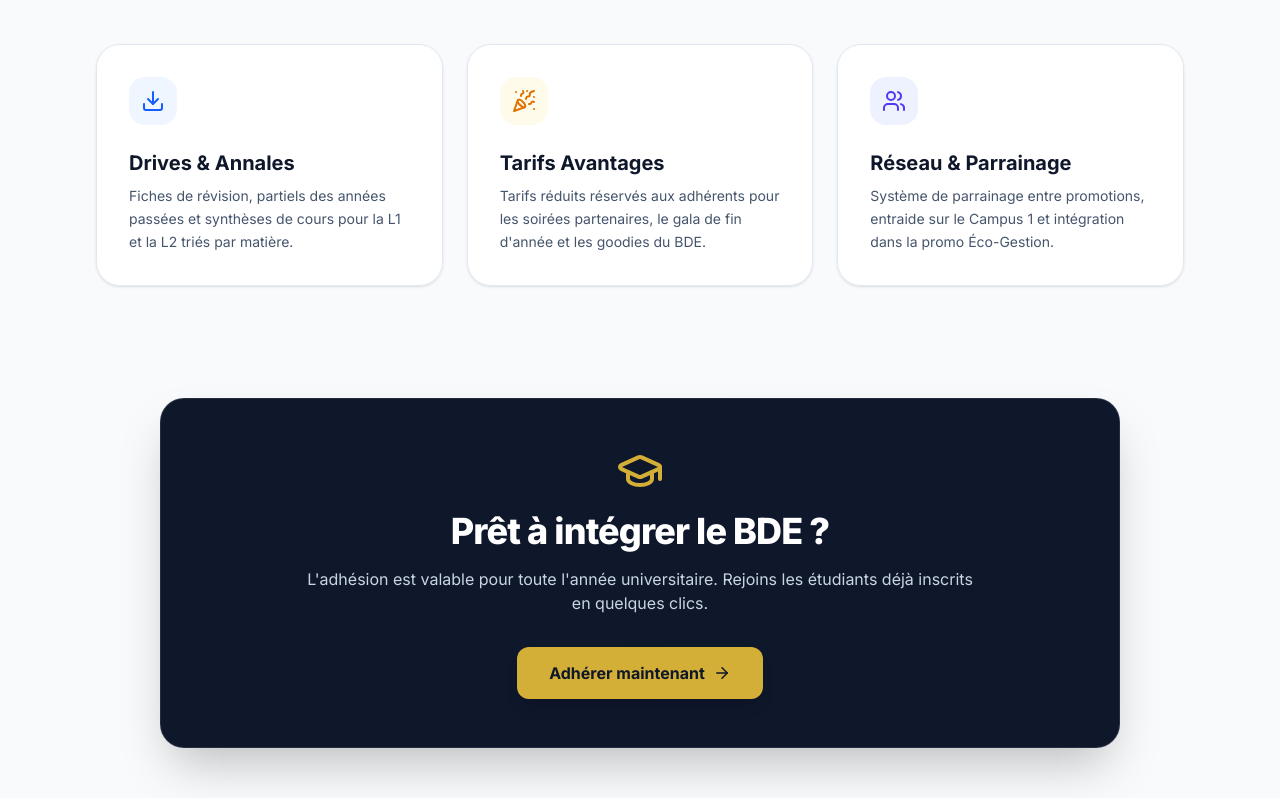
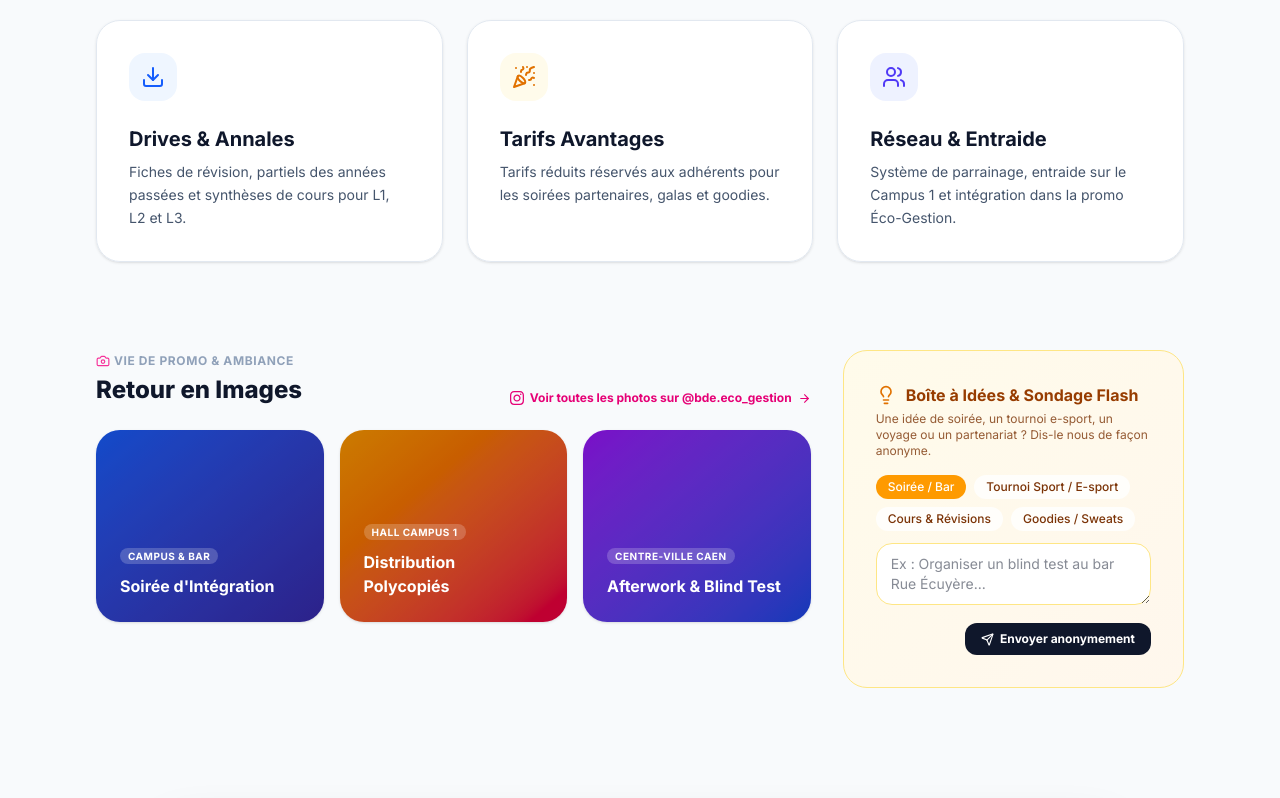
Before and after one commit to H4ga-24/site-bde-caen, a Next.js app: page / in a window 1280 px wide. Shown: the part 700-1498 px from the top of the page. Built offline with nearby package versions, Linux system fonts and the light colour scheme; no server answers.

Commit message:
fix: photogallery icon, complete homepage sections and navbar

```diff
--- a/src/app/page.tsx
+++ b/src/app/page.tsx
@@ -7,8 +7,11 @@
   ArrowRight,
   GraduationCap,
   Download,
-  Users
+  Users,
+  Calculator
 } from "lucide-react";
+import PhotoGallery from "@/components/PhotoGallery";
+import FeedbackBox from "@/components/FeedbackBox";
 
 const HELLOASSO_LINK =
   "https://www.helloasso.com/associations/bde-licence-economie-gestion-caen/adhesions/passeport-eco-gestion-2026-2027-adhesion-et-avantages-bde";
@@ -24,14 +27,12 @@
 
       {/* Hero Section */}
       <section className="max-w-6xl mx-auto px-4 sm:px-6 lg:px-8 pt-16 pb-20 text-center">
-        {/* Badge Pilule */}
         <div className="inline-flex items-center gap-2 px-4 py-1.5 rounded-full bg-white/80 border border-slate-200 text-slate-800 shadow-sm backdrop-blur-md text-xs sm:text-sm font-semibold mb-8">
           <Sparkles size={16} className="text-amber-500" />
           <span>Année universitaire 2026 - 2027</span>
           <span className="w-1.5 h-1.5 rounded-full bg-emerald-500 animate-pulse" />
         </div>
 
-        {/* Titre Impactant */}
         <h1 className="text-4xl sm:text-6xl lg:text-7xl font-black text-slate-900 tracking-tight leading-[1.1] mb-6">
           Réussis ton année. <br />
           <span className="bg-gradient-to-r from-blue-700 via-indigo-600 to-amber-500 bg-clip-text text-transparent">
@@ -40,31 +41,28 @@
         </h1>
 
         <p className="max-w-2xl mx-auto text-base sm:text-lg text-slate-600 leading-relaxed mb-10">
-          Rejoins le BDE Éco-Gestion de l'Université de Caen. Débloque tous les cours et annales L1/L2, accède aux réductions soirées et participe aux événements du campus.
+          Rejoins le BDE Éco-Gestion de l'Université de Caen. Débloque tous les cours et annales, accède aux réductions soirées et participe aux événements du campus.
         </p>
 
-        {/* Call to Action Principal */}
         <div className="flex flex-col sm:flex-row items-center justify-center gap-4">
           <a
             href={HELLOASSO_LINK}
             target="_blank"
             rel="noopener noreferrer"
-            className="w-full sm:w-auto inline-flex items-center justify-center gap-3 bg-gradient-to-r from-amber-500 to-amber-600 hover:from-amber-600 hover:to-amber-700 text-slate-950 font-extrabold px-8 py-4 rounded-2xl text-base shadow-xl shadow-amber-500/20 hover:shadow-amber-500/35 transition-all transform hover:-translate-y-0.5 active:translate-y-0"
+            className="w-full sm:w-auto inline-flex items-center justify-center gap-3 bg-gradient-to-r from-amber-500 to-amber-600 hover:from-amber-600 hover:to-amber-700 text-slate-950 font-extrabold px-8 py-4 rounded-2xl text-base shadow-xl shadow-amber-500/20 hover:shadow-amber-500/35 transition-all transform hover:-translate-y-0.5"
           >
             <span>Prendre mon adhésion (3,50 €)</span>
             <ArrowRight size={18} />
           </a>
-
           <Link
-            href="/cours"
+            href="/simulateur"
             className="w-full sm:w-auto inline-flex items-center justify-center gap-2 bg-white/80 hover:bg-white text-slate-700 border border-slate-200 font-semibold px-6 py-4 rounded-2xl text-base transition shadow-sm hover:border-slate-300"
           >
-            <BookOpen size={18} className="text-blue-600" />
-            <span>Explorer les cours</span>
+            <Calculator size={18} className="text-blue-600" />
+            <span>Simulateur de Moyenne</span>
           </Link>
         </div>
 
-        {/* Reassurance text */}
         <div className="mt-6 flex items-center justify-center gap-4 text-xs text-slate-500 font-medium">
           <span className="flex items-center gap-1">
             <ShieldCheck size={14} className="text-emerald-600" /> Paiement sécurisé HelloAsso
@@ -74,40 +72,47 @@
         </div>
       </section>
 
-      {/* Grille des 3 Piliers (Cartes Modernes) */}
-      <section className="max-w-6xl mx-auto px-4 sm:px-6 lg:px-8 py-12">
+      {/* Grille des 3 Piliers */}
+      <section className="max-w-6xl mx-auto px-4 sm:px-6 lg:px-8 py-6">
         <div className="grid grid-cols-1 md:grid-cols-3 gap-6">
-          {/* Carte 1 */}
           <div className="bg-white/90 backdrop-blur-sm border border-slate-200 rounded-3xl p-8 shadow-sm hover:shadow-md transition-all hover:border-blue-200 group">
             <div className="w-12 h-12 rounded-2xl bg-blue-50 text-blue-600 flex items-center justify-center mb-6 group-hover:scale-110 transition-transform">
               <Download size={24} />
             </div>
             <h3 className="text-xl font-bold text-slate-900 mb-2">Drives & Annales</h3>
             <p className="text-sm text-slate-600 leading-relaxed">
-              Fiches de révision, partiels des années passées et synthèses de cours pour la L1 et la L2 triés par matière.
+              Fiches de révision, partiels des années passées et synthèses de cours pour L1, L2 et L3.
             </p>
           </div>
-
-          {/* Carte 2 */}
           <div className="bg-white/90 backdrop-blur-sm border border-slate-200 rounded-3xl p-8 shadow-sm hover:shadow-md transition-all hover:border-amber-200 group">
             <div className="w-12 h-12 rounded-2xl bg-amber-50 text-amber-600 flex items-center justify-center mb-6 group-hover:scale-110 transition-transform">
               <PartyPopper size={24} />
             </div>
             <h3 className="text-xl font-bold text-slate-900 mb-2">Tarifs Avantages</h3>
             <p className="text-sm text-slate-600 leading-relaxed">
-              Tarifs réduits réservés aux adhérents pour les soirées partenaires, le gala de fin d'année et les goodies du BDE.
+              Tarifs réduits réservés aux adhérents pour les soirées partenaires, galas et goodies.
             </p>
           </div>
-
-          {/* Carte 3 */}
           <div className="bg-white/90 backdrop-blur-sm border border-slate-200 rounded-3xl p-8 shadow-sm hover:shadow-md transition-all hover:border-indigo-200 group">
             <div className="w-12 h-12 rounded-2xl bg-indigo-50 text-indigo-600 flex items-center justify-center mb-6 group-hover:scale-110 transition-transform">
               <Users size={24} />
             </div>
-            <h3 className="text-xl font-bold text-slate-900 mb-2">Réseau & Parrainage</h3>
+            <h3 className="text-xl font-bold text-slate-900 mb-2">Réseau & Entraide</h3>
             <p className="text-sm text-slate-600 leading-relaxed">
-              Système de parrainage entre promotions, entraide sur le Campus 1 et intégration dans la promo Éco-Gestion.
+              Système de parrainage, entraide sur le Campus 1 et intégration dans la promo Éco-Gestion.
             </p>
+          </div>
+        </div>
+      </section>
+
+      {/* Galerie et Boîte à idées */}
+      <section className="max-w-6xl mx-auto px-4 sm:px-6 lg:px-8 py-12 mt-4">
+        <div className="grid grid-cols-1 lg:grid-cols-3 gap-8">
+          <div className="lg:col-span-2">
+            <PhotoGallery />
+          </div>
+          <div className="lg:col-span-1">
+            <FeedbackBox />
           </div>
         </div>
       </section>
--- /dev/null
+++ b/src/components/FeedbackBox.tsx
@@ -0,0 +1,96 @@
+"use client";
+
+import { useState } from "react";
+import { Lightbulb, Send, CheckCircle2 } from "lucide-react";
+import { createClient } from "@/lib/supabase/client";
+
+export default function FeedbackBox() {
+  const [idea, setIdea] = useState("");
+  const [category, setCategory] = useState("Soirée / Bar");
+  const [submitted, setSubmitted] = useState(false);
+  const [loading, setLoading] = useState(false);
+  const supabase = createClient();
+
+  const handleSubmit = async (e: React.FormEvent) => {
+    e.preventDefault();
+    if (!idea.trim()) return;
+
+    setLoading(true);
+    try {
+      await supabase.from("suggestions").insert([
+        { content: idea, category: category }
+      ]);
+    } catch {
+      // Évite de bloquer l'UI si la table distante n'est pas configurée
+    }
+
+    setLoading(false);
+    setSubmitted(true);
+    setIdea("");
+  };
+
+  return (
+    <div className="bg-gradient-to-br from-amber-50 to-orange-50 border border-amber-200 rounded-3xl p-6 sm:p-8">
+      <div className="flex items-center gap-2.5 text-amber-800 font-bold text-base mb-1">
+        <Lightbulb size={20} className="text-amber-600" />
+        <h3>Boîte à Idées & Sondage Flash</h3>
+      </div>
+      <p className="text-xs text-amber-900/80 mb-4">
+        Une idée de soirée, un tournoi e-sport, un voyage ou un partenariat ? Dis-le nous de façon anonyme.
+      </p>
+
+      {submitted ? (
+        <div className="bg-white/80 border border-amber-200 rounded-2xl p-4 text-center space-y-1">
+          <CheckCircle2 size={24} className="text-emerald-500 mx-auto" />
+          <p className="font-bold text-xs text-slate-800">Merci pour ton idée !</p>
+          <p className="text-[11px] text-slate-500">L'équipe du bureau en discute lors de la prochaine réunion.</p>
+          <button
+            onClick={() => setSubmitted(false)}
+            className="text-[11px] text-amber-700 font-semibold underline pt-1 block mx-auto"
+          >
+            Envoyer une autre idée
+          </button>
+        </div>
+      ) : (
+        <form onSubmit={handleSubmit} className="space-y-3">
+          <div className="flex flex-wrap gap-2">
+            {["Soirée / Bar", "Tournoi Sport / E-sport", "Cours & Révisions", "Goodies / Sweats"].map((cat) => (
+              <button
+                type="button"
+                key={cat}
+                onClick={() => setCategory(cat)}
+                className={`text-xs px-3 py-1 rounded-full font-medium transition ${
+                  category === cat
+                    ? "bg-amber-500 text-white font-bold"
+                    : "bg-white/80 text-amber-900 hover:bg-white"
+                }`}
+              >
+                {cat}
+              </button>
+            ))}
+          </div>
+
+          <textarea
+            rows={2}
+            required
+            value={idea}
+            onChange={(e) => setIdea(e.target.value)}
+            placeholder="Ex : Organiser un blind test au bar Rue Écuyère..."
+            className="w-full px-3.5 py-2.5 bg-white border border-amber-200 rounded-2xl text-xs sm:text-sm outline-none focus:ring-2 focus:ring-amber-500"
+          />
+
+          <div className="text-right">
+            <button
+              type="submit"
+              disabled={loading}
+              className="inline-flex items-center gap-1.5 bg-slate-900 hover:bg-slate-800 text-white text-xs font-bold px-4 py-2 rounded-xl transition"
+            >
+              <Send size={13} />
+              <span>{loading ? "Envoi..." : "Envoyer anonymement"}</span>
+            </button>
+          </div>
+        </form>
+      )}
+    </div>
+  );
+}
--- a/src/components/Navbar.tsx
+++ b/src/components/Navbar.tsx
@@ -59,9 +59,9 @@
 
   const navLinks = [
     { name: "Accueil", href: "/" },
-    { name: "Cours & Drives", href: "/cours" },
+    { name: "Simulateur", href: "/simulateur" },
+    { name: "Cours", href: "/cours" },
     { name: "Agenda", href: "/agenda" },
-    { name: "Boutique", href: "/boutique" },
   ];
 
   return (
@@ -120,7 +120,6 @@
               <span>Adhérer (3,50 €)</span>
             </a>
 
-            {/* Menu Admin visible UNIQUEMENT si connecté */}
             {isAdmin && (
               <div className="flex items-center gap-2 pl-2 border-l border-white/10">
                 <Link
--- /dev/null
+++ b/src/components/PhotoGallery.tsx
@@ -0,0 +1,52 @@
+import { Camera, ArrowRight } from "lucide-react";
+
+export default function PhotoGallery() {
+  const events = [
+    { title: "Soirée d'Intégration", tag: "Campus & Bar", bg: "from-blue-600 to-indigo-800" },
+    { title: "Distribution Polycopiés", tag: "Hall Campus 1", bg: "from-amber-500 to-rose-600" },
+    { title: "Afterwork & Blind Test", tag: "Centre-ville Caen", bg: "from-purple-600 to-blue-700" },
+  ];
+
+  return (
+    <section className="space-y-6">
+      <div className="flex flex-col sm:flex-row sm:items-end justify-between gap-2">
+        <div>
+          <div className="inline-flex items-center gap-1 text-xs font-bold text-slate-400 uppercase tracking-wider mb-1">
+            <Camera size={14} className="text-pink-500" />
+            <span>Vie de Promo & Ambiance</span>
+          </div>
+          <h2 className="text-2xl font-extrabold text-slate-900">Retour en Images</h2>
+        </div>
+        <a
+          href="https://www.instagram.com/bde.eco_gestion"
+          target="_blank"
+          rel="noopener noreferrer"
+          className="inline-flex items-center gap-1.5 text-xs font-bold text-pink-600 hover:text-pink-700 transition"
+        >
+          <svg className="w-3.5 h-3.5 fill-current" viewBox="0 0 24 24">
+            <path d="M12 2.163c3.204 0 3.584.012 4.85.07 3.252.148 4.771 1.691 4.919 4.919.058 1.265.069 1.645.069 4.849 0 3.205-.012 3.584-.069 4.849-.149 3.225-1.664 4.771-4.919 4.919-1.266.058-1.644.07-4.85.07-3.204 0-3.584-.012-4.849-.07-3.26-.149-4.771-1.699-4.919-4.92-.058-1.265-.07-1.644-.07-4.849 0-3.204.013-3.583.07-4.849.149-3.227 1.664-4.771 4.919-4.919 1.266-.057 1.645-.069 4.849-.069zm0-2.163c-3.259 0-3.667.014-4.947.072-4.358.2-6.78 2.618-6.98 6.98-.059 1.281-.073 1.689-.073 4.948 0 3.259.014 3.668.072 4.948.2 4.358 2.618 6.78 6.98 6.98 1.281.058 1.689.072 4.948.072 3.259 0 3.668-.014 4.948-.072 4.354-.2 6.782-2.618 6.979-6.98.059-1.28.073-1.689.073-4.948 0-3.259-.014-3.667-.072-4.947-.196-4.354-2.617-6.78-6.979-6.98-1.281-.059-1.69-.073-4.949-.073zm0 5.838c-3.403 0-6.162 2.759-6.162 6.162s2.759 6.163 6.162 6.163 6.162-2.759 6.162-6.163c0-3.403-2.759-6.162-6.162-6.162zm0 10.162c-2.209 0-4-1.79-4-4 0-2.209 1.791-4 4-4s4 1.791 4 4c0 2.21-1.791 4-4 4zm6.406-11.845c-.796 0-1.441.645-1.441 1.44s.645 1.44 1.441 1.44c.795 0 1.439-.645 1.439-1.44s-.644-1.44-1.439-1.44z" />
+          </svg>
+          <span>Voir toutes les photos sur @bde.eco_gestion</span>
+          <ArrowRight size={13} />
+        </a>
+      </div>
+
+      <div className="grid grid-cols-1 sm:grid-cols-3 gap-4">
+        {events.map((ev, i) => (
+          <div
+            key={i}
+            className={`h-48 rounded-3xl bg-gradient-to-br ${ev.bg} p-6 flex flex-col justify-end text-white shadow-sm relative overflow-hidden group`}
+          >
+            <div className="absolute inset-0 bg-black/20 group-hover:bg-transparent transition" />
+            <div className="relative z-10">
+              <span className="text-[10px] font-bold uppercase tracking-wider px-2 py-0.5 rounded-full bg-white/20 backdrop-blur-sm">
+                {ev.tag}
+              </span>
+              <h3 className="font-bold text-base mt-2">{ev.title}</h3>
+            </div>
+          </div>
+        ))}
+      </div>
+    </section>
+  );
+}
```
